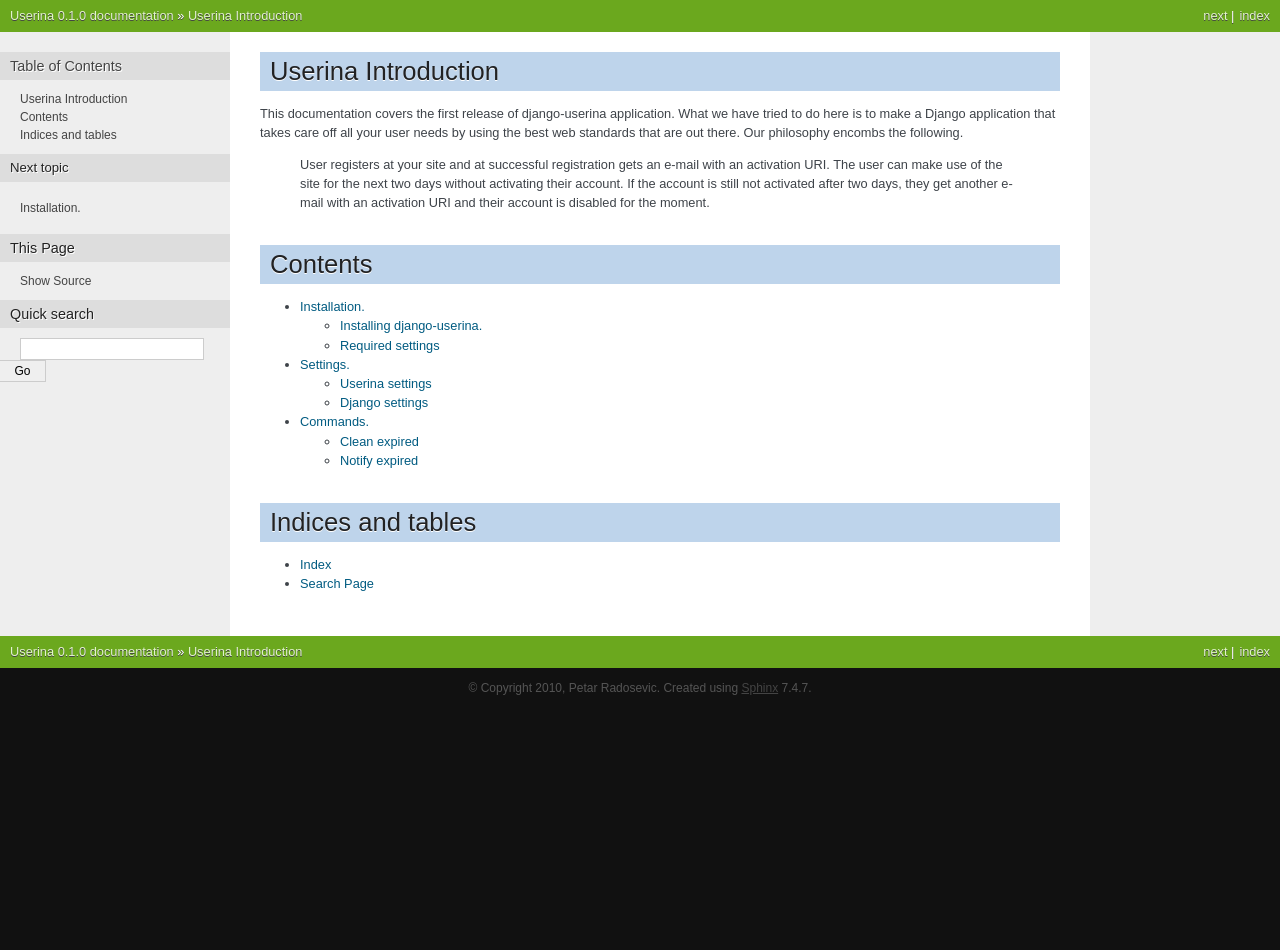
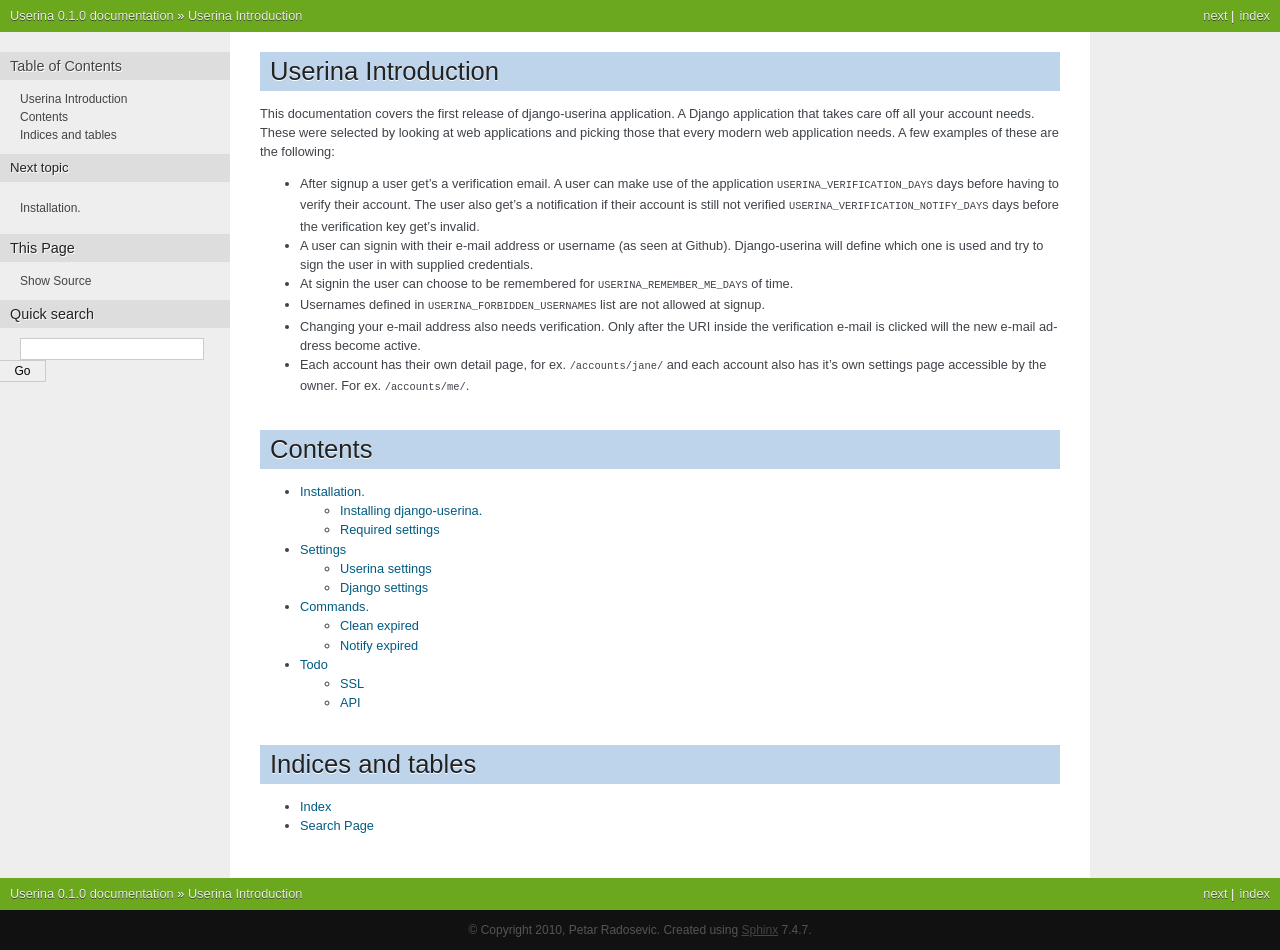
Before and after one commit to napster0125/django-ena-for-user, a Sphinx documentation site: the page built from docs/index.rst, in a window 1280 px wide. Built offline with Sphinx 7.4.7, drawn with Linux system fonts in a browser that asks for light colours; pages that are not in the unit, such as notebooks, are missing from menus; before the commit the page ends 900 px from its top, so only the background shows below that.

Commit message:
100% writing, 0% coding

```diff
--- a/docs/index.rst
+++ b/docs/index.rst
@@ -6,16 +6,34 @@
 Userina Introduction
 ====================
 
-This documentation covers the first release of django-userina application. What
-we have tried to do here is to make a Django application that takes care off
-all your user needs by using the best web standards that are out there. Our
-philosophy encombs the following.
+This documentation covers the first release of django-userina application. A
+Django application that takes care off all your account needs. These were
+selected by looking at web applications and picking those that every modern web
+application needs. A few examples of these are the following:
 
-    User registers at your site and at successful registration gets an e-mail
-    with an activation URI. The user can make use of the site for the next two
-    days without activating their account. If the account is still not
-    activated after two days, they get another e-mail with an activation URI
-    and their account is disabled for the moment.
+* After signup a user get's a verification email. A user can make use of the
+  application ``USERINA_VERIFICATION_DAYS`` days before having to verify their
+  account.  The user also get's a notification if their account is still not
+  verified ``USERINA_VERIFICATION_NOTIFY_DAYS`` days before the verification
+  key get's invalid.
+
+* A user can signin with their e-mail address or username (as seen at Github).
+  Django-userina will define which one is used and try to sign the user in with
+  supplied credentials.
+
+* At signin the user can choose to be remembered for
+  ``USERINA_REMEMBER_ME_DAYS`` of time.
+
+* Usernames defined in ``USERINA_FORBIDDEN_USERNAMES`` list are not allowed at
+  signup.
+
+* Changing your e-mail address also needs verification. Only after the URI
+  inside the verification e-mail is clicked will the new e-mail address become
+  active.
+
+* Each account has their own detail page, for ex. ``/accounts/jane/`` and each
+  account also has it's own settings page accessible by the owner. For ex.
+  ``/accounts/me/``.
 
 Contents
 ========
@@ -30,6 +48,7 @@
    views
    templates
    faq
+   todo
 
 Indices and tables
 ==================
--- a/docs/settings.rst
+++ b/docs/settings.rst
@@ -1,7 +1,7 @@
 .. _installation:
 
-Settings.
-=========
+Settings
+========
 
 Userina comes with a few settings that enables you to tweak the user experience
 for you users. There are also a few Django settings that are relevant for
```
Also changed, not shown: docs/todo.rst (added, +22 -0 lines), 1 other file.
